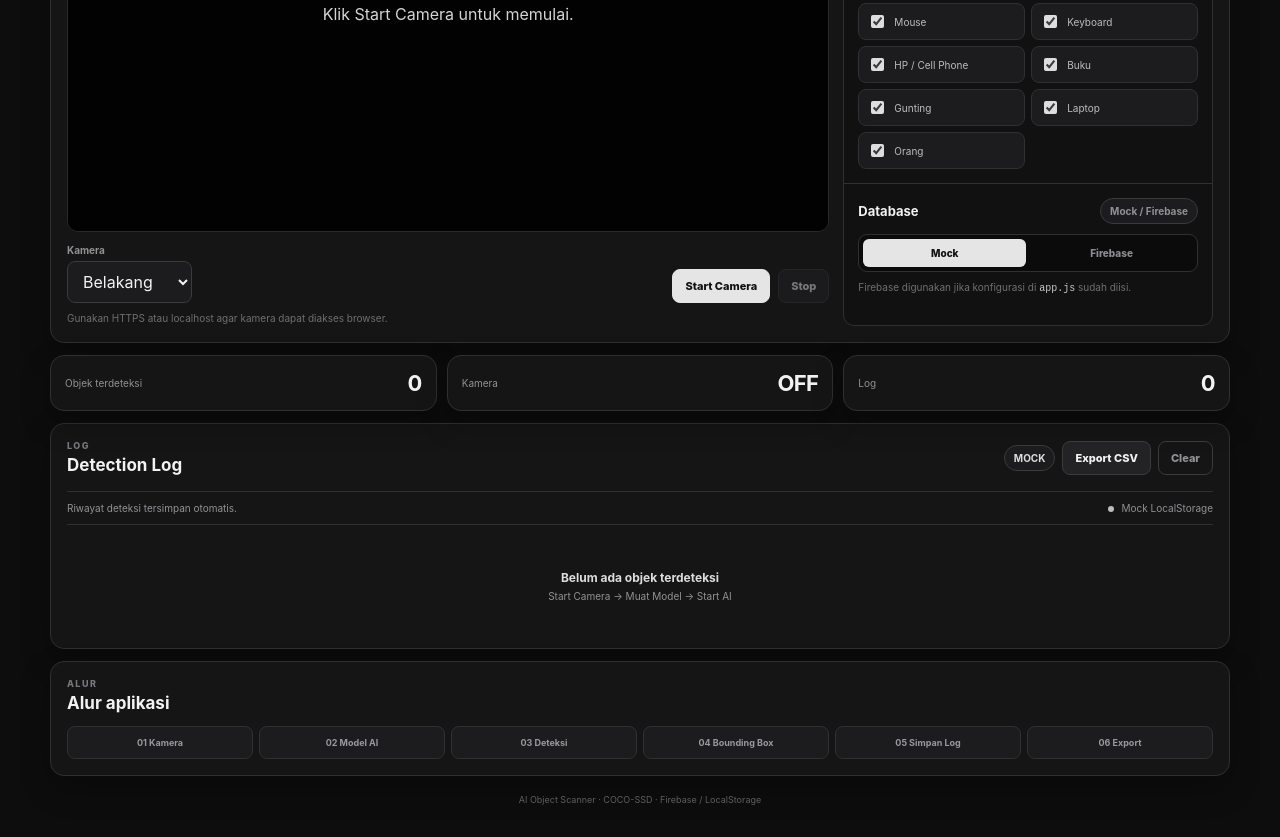
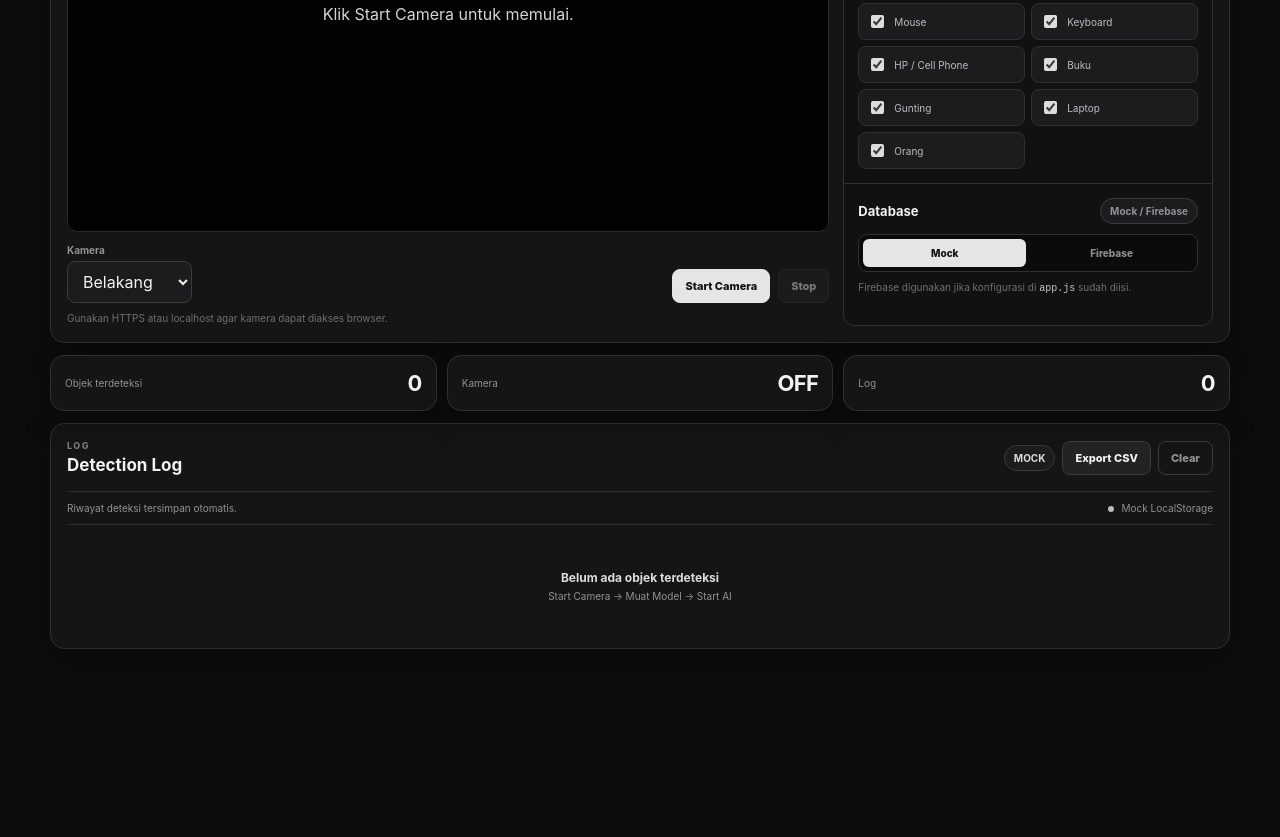
Before and after one commit to ZeligSukaNgoding/Tugas_PMobile_TrackerAI, a plain HTML site: page index.html in a window 1280 px wide. Shown: the part 411-1248 px from the top of the page. After the commit the page ends 1088 px from the top, so only its background shows below. Drawn offline with Linux system fonts and the light colour scheme.

Commit message:
Alhamdulillah Selesai

```diff
--- a/index.html
+++ b/index.html
@@ -128,20 +128,7 @@
           </div>
         </div>
       </section>
-
-      <section class="quick-info card">
-        <div>
-          <span class="eyebrow">ALUR</span>
-          <h2>Alur aplikasi</h2>
-        </div>
-        <div class="flow-grid">
-          <span>01 Kamera</span><span>02 Model AI</span><span>03 Deteksi</span>
-          <span>04 Bounding Box</span><span>05 Simpan Log</span><span>06 Export</span>
-        </div>
-      </section>
     </main>
-
-    <footer>AI Object Scanner · COCO-SSD · Firebase / LocalStorage</footer>
   </div>
 
   <script src="https://cdn.jsdelivr.net/npm/@tensorflow/tfjs@4.22.0/dist/tf.min.js"></script>
```
